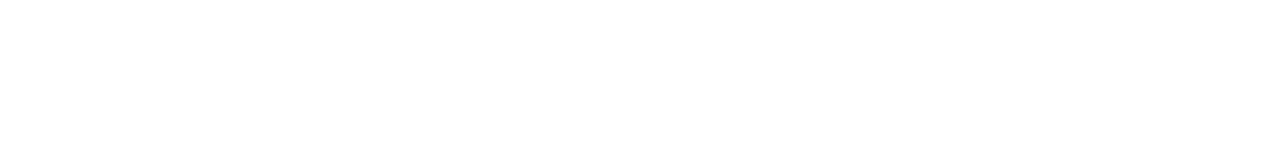
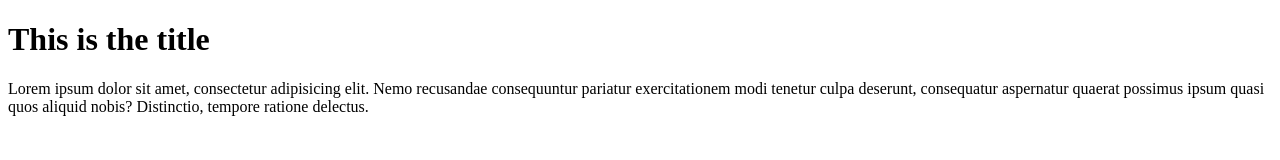
Before and after one commit to robfujimoto/class26, a plain HTML site: page index.html in a window 1280 px wide. Drawn offline with Linux system fonts and the light colour scheme.

Commit message:
added in h1 and p tags

```diff
--- a/index.html
+++ b/index.html
@@ -6,5 +6,11 @@
 </head>
 <body>
 
+<h1>This is the title</h1>
+
+<p>
+	Lorem ipsum dolor sit amet, consectetur adipisicing elit. Nemo recusandae consequuntur pariatur exercitationem modi tenetur culpa deserunt, consequatur aspernatur quaerat possimus ipsum quasi quos aliquid nobis? Distinctio, tempore ratione delectus.
+</p>
+
 </body>
 </html>
```
